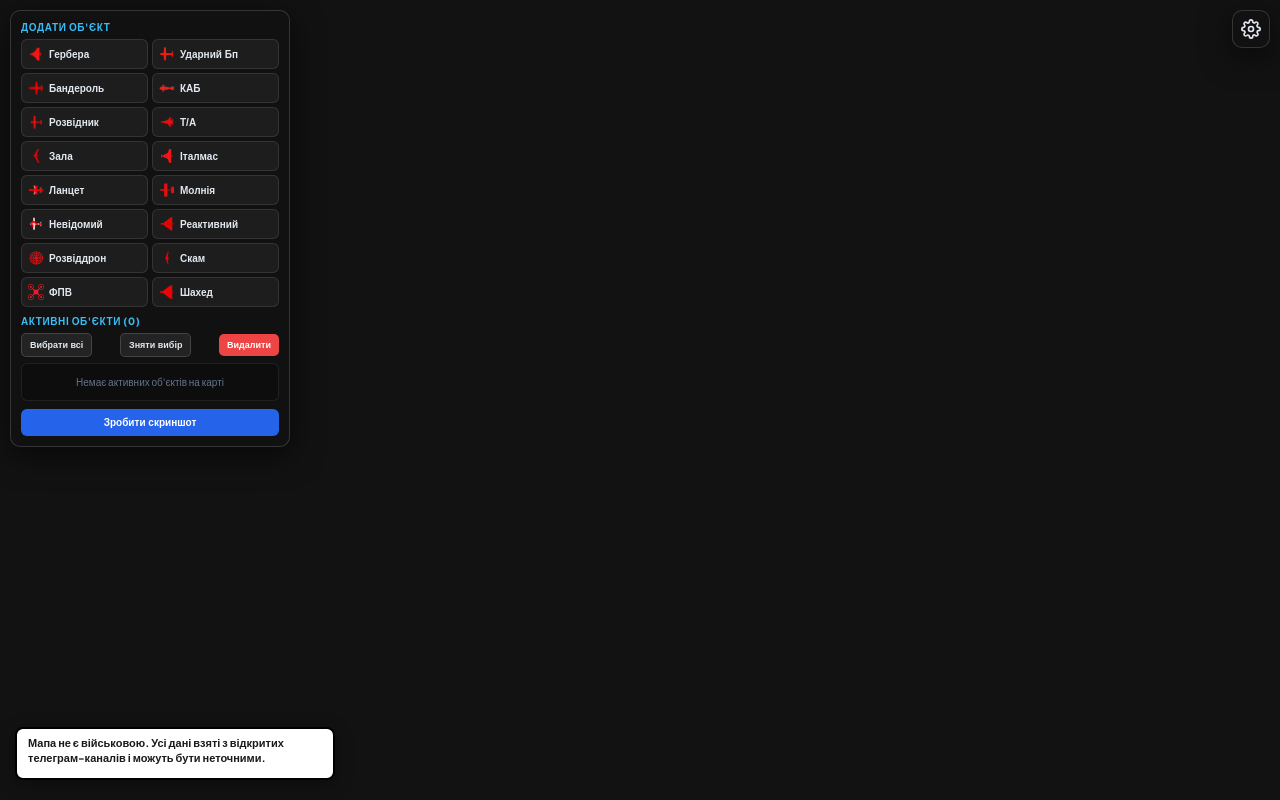
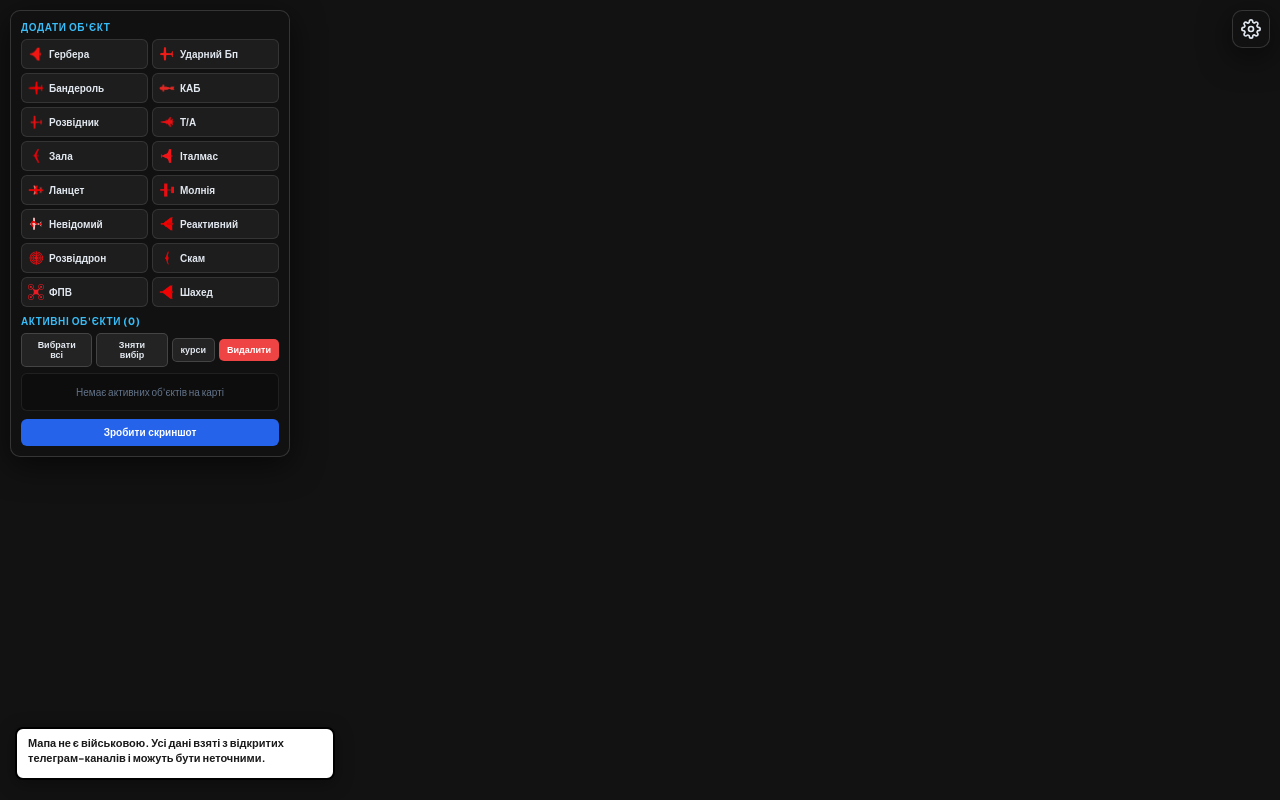
Before and after one commit to art1k886/map3, a plain HTML site: page index.html in a window 1280 px wide. Drawn offline with nearby package versions, Linux system fonts and the light colour scheme; no server answers.

Commit message:
Add files via upload

```diff
--- a/index.html
+++ b/index.html
@@ -865,6 +865,7 @@
     <div class="batch-actions">
       <button class="btn-secondary" onclick="selectAllObjects(true)">Вибрати всі</button>
       <button class="btn-secondary" onclick="selectAllObjects(false)">Зняти вибір</button>
+      <button class="btn-secondary" onclick="generateCoursesReport()">курси</button>
       <button class="btn-danger" onclick="deleteSelectedObjects()">Видалити</button>
     </div>
 
@@ -903,6 +904,8 @@
   let initialDroneRotation = 0;
 
   let gromadyData = null;
+  let kursDataCache = null;
+  let regionsDataCache = null;
 
   const ICON_AUTO_COLORS = {
     'gerbera.png': '#ef4444',
@@ -1087,7 +1090,6 @@
 
   const savedSettings = loadSettings();
 
-  // ============ MAPTILER VECTOR STYLE ============
   const map = new maplibregl.Map({
     container: 'map',
     preserveDrawingBuffer: true,
@@ -1308,7 +1310,6 @@
     }
   }
 
-  // =========== POINT IN POLYGON ===========
   function pointInPolygon(point, polygon) {
     const x = point[0], y = point[1];
     let inside = false;
@@ -1443,7 +1444,6 @@
       ukraineGeojson = await res.json();
     } catch(e) { ukraineGeojson = null; }
 
-    // ===== TOWNS LAYER — BELOW ALL OSM ROADS & LABELS =====
     const _allLayers = map.getStyle().layers;
     let _firstRoadOrLabel = null;
     for (const l of _allLayers) {
@@ -1471,7 +1471,6 @@
       }
     }, _firstRoadOrLabel || undefined);
 
-    // ===== SOURCES =====
     map.addSource('ukraine-src', { type: 'geojson', data: ukraineGeojson || 'ukraine.geojson' });
 
     if (ukraineGeojson) {
@@ -1497,7 +1496,6 @@
       data: { type: 'FeatureCollection', features: [] }
     });
 
-    // ===== GROMADY HIGHLIGHT =====
     map.addLayer({
       'id': 'gromady-fill',
       'type': 'fill',
@@ -1508,7 +1506,6 @@
       }
     });
 
-    // ===== BORDERS =====
     map.addLayer({
       'id': 'ukraine-border',
       'type': 'line',
@@ -1553,7 +1550,6 @@
       }
     });
 
-    // ===== CUSTOM PLACES LAYER — BELOW OSM SETTLEMENT LABELS =====
     const _allLayers2 = map.getStyle().layers;
     let _firstPlaceLabel = null;
     for (const l of _allLayers2) {
@@ -1612,7 +1608,6 @@
     updateCustomPlacesStyle();
     updateGromadyStyle();
 
-    // TRAJECTORY CANVAS
     const trajCanvas = document.createElement('canvas');
     trajCanvas.id = 'traj-canvas';
     trajCanvas.style.cssText = 'position:absolute;top:0;left:0;pointer-events:none;z-index:5;';
@@ -1631,7 +1626,6 @@
     resizeTrajCanvas();
     map.on('resize', resizeTrajCanvas);
 
-    // DRONE OVERLAY CANVAS
     const droneCanvas = document.createElement('canvas');
     droneCanvas.id = 'drone-canvas';
     droneCanvas.style.cssText = 'position:absolute;top:0;left:0;pointer-events:none;z-index:6;';
@@ -1647,7 +1641,6 @@
     resizeDroneCanvas();
     map.on('resize', resizeDroneCanvas);
 
-    // RADIUS CANVAS - PLACED UNDER GL CANVAS (Z-INDEX PRESERVATION)
     const radiusCanvas = document.createElement('canvas');
     radiusCanvas.id = 'radius-canvas';
     radiusCanvas.style.cssText = 'position:absolute;top:0;left:0;pointer-events:none;z-index:1;';
@@ -1712,7 +1705,6 @@
           ctx.strokeStyle = '#b89dc8';
           ctx.lineWidth = 1.2 * dpr;
           ctx.stroke();
-
           return;
         }
 
@@ -1729,7 +1721,6 @@
           ctx.lineWidth = 1.2 * dpr;
           ctx.stroke();
 
-          // Draw "Коло 1км" label BELOW the icon (below the icon bottom edge)
           const iconHalfPx = 26 * dpr;
           const labelBelowY = py + iconHalfPx + 2 * dpr;
           const fontSize500 = 9 * dpr;
@@ -2051,7 +2042,6 @@
 
     applySettings(savedSettings);
 
-    // Event Listeners for Custom Places
     [customPlacesEnabled, customPlacesDotsEnabled].forEach(el => {
       el.addEventListener('change', () => {
         updateCustomPlacesStyle();
@@ -2073,7 +2063,6 @@
       });
     });
 
-    // Event Listeners for Gromady
     gromadyHighlightEnabled.addEventListener('change', (e) => {
       settingsGromadyHighlight = e.target.checked;
       updateGromadyHighlight();
@@ -2177,12 +2166,10 @@
       if (watermarkEnabled.checked) renderWatermark();
     });
 
-    // Always save on page close/refresh
     window.addEventListener('beforeunload', () => {
       saveSettings();
     });
 
-    // Also save map position on close
     map.on('moveend', () => {
       try {
         const c = map.getCenter();
@@ -2198,7 +2185,6 @@
     btn.classList.toggle('active');
   });
 
-  // ===== EXPORT SETTINGS =====
   document.getElementById('export-settings-btn').addEventListener('click', () => {
     try {
       const raw = localStorage.getItem(STORAGE_KEY);
@@ -2228,7 +2214,6 @@
     } catch(e) { alert('Помилка експорту: ' + e.message); }
   });
 
-  // ===== IMPORT SETTINGS (drag-and-drop txt file) =====
   const dropOverlay = document.getElementById('drop-overlay');
 
   document.addEventListener('dragenter', (e) => {
@@ -2261,7 +2246,6 @@
           const valStr = trimmed.slice(eqIdx + 3).trim();
           let val;
           try { val = JSON.parse(valStr); } catch(pe) { val = valStr; }
-          // Set nested key
           const parts = keyPath.split('.');
           let obj = result;
           for (let i = 0; i < parts.length - 1; i++) {
@@ -2270,7 +2254,6 @@
           }
           obj[parts[parts.length - 1]] = val;
         }
-        // Merge with defaults
         const merged = {
           ...defaultSettings,
           ...result,
@@ -2290,7 +2273,6 @@
         renderWatermark();
         window.drawRadiusCanvas && window.drawRadiusCanvas();
         window.drawDroneCanvas && window.drawDroneCanvas();
-        // Show toast
         const t = document.getElementById('toast');
         t.textContent = 'Налаштування імпортовано!';
         t.classList.add('show');
@@ -2497,6 +2479,164 @@
     updateUIList();
     renderDisclaimerPanel();
     updateGromadyHighlight();
+  }
+
+  // ===== КУРСИ — ГЕНЕРАЦІЯ ЗВІТУ =====
+  function calculateDistanceKm(lat1, lon1, lat2, lon2) {
+    const R = 6371;
+    const dLat = (lat2 - lat1) * Math.PI / 180;
+    const dLon = (lon2 - lon1) * Math.PI / 180;
+    const a = Math.sin(dLat/2) * Math.sin(dLat/2) +
+              Math.cos(lat1 * Math.PI / 180) * Math.cos(lat2 * Math.PI / 180) *
+              Math.sin(dLon/2) * Math.sin(dLon/2);
+    const c = 2 * Math.atan2(Math.sqrt(a), Math.sqrt(1-a));
+    return R * c;
+  }
+
+  async function generateCoursesReport() {
+    if (activeFeatures.length === 0) {
+      alert('Немає активних об\'єктів на карті для аналізу курсів.');
+      return;
+    }
+
+    try {
+      if (!kursDataCache) {
+        const res = await fetch('kurs.geojson');
+        kursDataCache = await res.json();
+      }
+      if (!regionsDataCache) {
+        const res = await fetch('regions.geojson');
+        regionsDataCache = await res.json();
+      }
+    } catch (e) {
+      alert('Помилка завантаження kurs.geojson або regions.geojson');
+      return;
+    }
+
+    // Допоміжна функція пошуку області для координат НП
+    function findRegionForPoint(lng, lat) {
+      for (const reg of regionsDataCache.features) {
+        if (pointInFeature([lng, lat], reg)) {
+          return reg.properties.name || reg.properties.NAME || reg.properties.region || 'Область';
+        }
+      }
+      return 'Інша область';
+    }
+
+    // Збираємо дані по кожному об'єкту
+    const reportByRegion = {};
+
+    activeFeatures.forEach(feat => {
+      const [droneLng, droneLat] = feat.geometry.coordinates;
+      const typeName = feat.properties.typeName || (feat.properties.title || '').replace(/\s+\d+$/, '');
+      const heading = getActualHeading(feat.properties.fileName, feat.properties.rotation || 0);
+
+      const matchedPlaces = [];
+
+      kursDataCache.features.forEach(place => {
+        let pLng, pLat;
+        if (place.geometry.type === 'Point') {
+          [pLng, pLat] = place.geometry.coordinates;
+        } else if (place.geometry.type === 'Polygon' || place.geometry.type === 'MultiPolygon') {
+          const ring = place.geometry.type === 'Polygon' ? place.geometry.coordinates[0] : place.geometry.coordinates[0][0];
+          pLng = ring[0][0];
+          pLat = ring[0][1];
+        } else {
+          return;
+        }
+
+        const dist = calculateDistanceKm(droneLat, droneLng, pLat, pLng);
+        if (dist <= 30) {
+          const y = Math.sin((pLng - droneLng) * Math.PI / 180) * Math.cos(pLat * Math.PI / 180);
+          const x = Math.cos(droneLat * Math.PI / 180) * Math.sin(pLat * Math.PI / 180) -
+                    Math.sin(droneLat * Math.PI / 180) * Math.cos(pLat * Math.PI / 180) * Math.cos((pLng - droneLng) * Math.PI / 180);
+          let bearing = Math.atan2(y, x) * 180 / Math.PI;
+          bearing = (bearing + 360) % 360;
+
+          let angleDiff = Math.abs(heading - bearing);
+          if (angleDiff > 180) angleDiff = 360 - angleDiff;
+
+          const placeName = place.properties.name || place.properties.NAME || place.properties.place || 'Н.П.';
+
+          if (dist <= 1.5 || angleDiff <= 35) {
+            matchedPlaces.push({
+              name: placeName,
+              distance: dist,
+              lng: pLng,
+              lat: pLat
+            });
+          }
+        }
+      });
+
+      matchedPlaces.sort((a, b) => a.distance - b.distance);
+
+      const closestPlaces = matchedPlaces.slice(0, 1);
+
+      if (closestPlaces.length > 0) {
+        closestPlaces.forEach(p => {
+          const regionName = findRegionForPoint(p.lng, p.lat);
+          if (!reportByRegion[regionName]) {
+            reportByRegion[regionName] = [];
+          }
+          reportByRegion[regionName].push({
+            type: typeName,
+            place: p.name
+          });
+        });
+      } else {
+        const defaultRegion = findRegionForPoint(droneLng, droneLat);
+        if (!reportByRegion[defaultRegion]) {
+          reportByRegion[defaultRegion] = [];
+        }
+        reportByRegion[defaultRegion].push({
+          type: typeName,
+          place: null
+        });
+      }
+    });
+
+    // Формуємо кінцевий текстовий звіт з групуванням однаковіх типів + НП
+    let reportLines = [];
+    for (const [region, items] of Object.entries(reportByRegion)) {
+      // Прибираємо дублювання "область область", якщо назва області вже містить слово "область"
+      const regionHeader = region.toLowerCase().includes('область') ? region : `${region} область`;
+      reportLines.push(`${regionHeader}:`);
+
+      // Подсчет количества одинаковых (тип + НП)
+      const counts = new Map();
+      items.forEach(item => {
+        const key = `${item.type}|${item.place || ''}`;
+        counts.set(key, (counts.get(key) || 0) + 1);
+      });
+
+      counts.forEach((count, key) => {
+        const [type, place] = key.split('|');
+        const countStr = count > 1 ? ` ${count} од.` : '';
+
+        if (place) {
+          reportLines.push(` ◦ ${type} → ${place}${countStr}`);
+        } else {
+          reportLines.push(` ◦ ${type}${count > 1 ? ` ${count} од.` : ' 1 од.'}`);
+        }
+      });
+    }
+
+    const finalReportText = reportLines.join('\n');
+
+    // Копіюємо в буфер обміну та виводимо сповіщення
+    try {
+      await navigator.clipboard.writeText(finalReportText);
+      const t = document.getElementById('toast');
+      t.textContent = 'Звіт курсів скопійовано в буфер!';
+      t.classList.add('show');
+      setTimeout(() => {
+        t.classList.remove('show');
+        t.textContent = 'Скриншот скопійовано в буфер обміну!';
+      }, 3000);
+    } catch (e) {
+      alert(finalReportText);
+    }
   }
 
   async function takeScreenshot() {
@@ -2647,10 +2787,8 @@
         ctx.imageSmoothingEnabled = true;
         ctx.imageSmoothingQuality = 'high';
 
-        // Draw map base first
         ctx.drawImage(mapCanvas, sx, sy, sw, sh, 0, 0, out.width, out.height);
 
-        // Draw radius circles ON TOP of the map
         try {
           const rc = document.getElementById('radius-canvas');
           if (rc) {
@@ -2658,7 +2796,6 @@
           }
         } catch(e) {}
 
-        // Draw drone overlays (labels, direction arrows) ON TOP
         try {
           const dc = document.getElementById('drone-canvas');
           if (dc) {
@@ -2669,7 +2806,6 @@
         ctx.save();
         ctx.scale(scale, scale);
 
-        // DRAW DISCLAIMER ON SCREENSHOT IF ENABLED
         if (disclaimerEnabled.checked) {
           try {
             const discRect = legendPanel.getBoundingClientRect();
@@ -2680,11 +2816,9 @@
             const pad = 12;
             const maxBoxW = Math.min(340, width - 20);
 
-            // Measure text to auto-size the box
             ctx.save();
             ctx.font = '700 11.5px "Plus Jakarta Sans", sans-serif';
             const text = disclaimerTextInput.value;
-            // Word-wrap the text
             const words = text.split(' ');
             const lines = [];
             let currentLine = '';
@@ -2704,7 +2838,6 @@
             const lineH = 15;
             const textBlockH = lines.length * lineH;
 
-            // Legend icons row
             const uniqueTypes = [];
             const seenTypes = new Set();
             activeFeatures.forEach(f => {
@@ -2726,7 +2859,6 @@
             ctx.save();
             ctx.globalAlpha = discOpacity;
 
-            // Background
             ctx.fillStyle = '#ffffff';
             ctx.strokeStyle = '#000000';
             ctx.lineWidth = 2;
@@ -2743,7 +2875,6 @@
             ctx.shadowColor = 'transparent';
             ctx.stroke();
 
-            // Text lines
             ctx.fillStyle = '#1a1a1a';
             ctx.font = '700 11.5px "Plus Jakarta Sans", sans-serif';
             ctx.textAlign = 'left';
@@ -2752,7 +2883,6 @@
               ctx.fillText(line, discX + pad, discY + pad + i * lineH);
             });
 
-            // Icons row
             if (uniqueTypes.length > 0) {
               const iconY = discY + pad + textBlockH + 8;
               let iconX = discX + pad;
@@ -2760,11 +2890,7 @@
               ctx.font = iconLabelFont;
 
               for (const { typeName, fileName } of uniqueTypes) {
-                const img = map.style.imageManager && map.style.imageManager.images[fileName]
-                  ? null : null; // try from loaded images
-                // Draw icon from loaded map image or skip
                 try {
-                  // Try to get the image element from any img tag on page
                   const imgEls = document.querySelectorAll(`img[src="icons/${fileName}"]`);
                   if (imgEls.length > 0 && imgEls[0].complete && imgEls[0].naturalWidth > 0) {
                     ctx.drawImage(imgEls[0], iconX, iconY, iconSize, iconSize);
```
Also changed, not shown: kurs.geojson (added).
